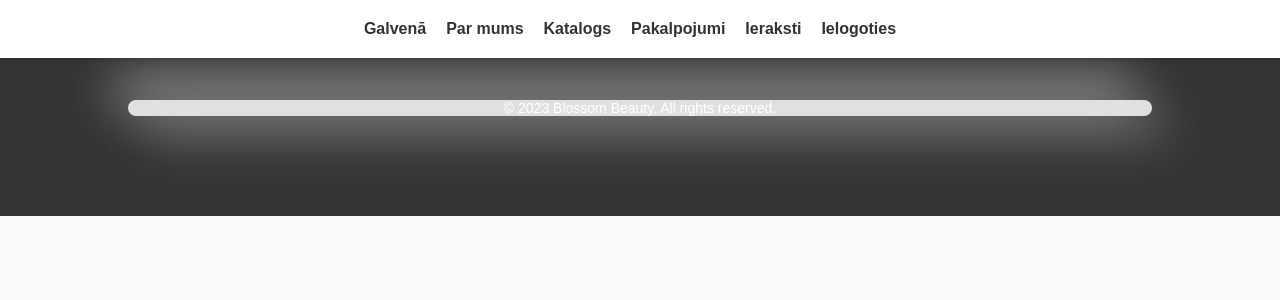
After one commit to karliszz/Zeiburlins_interneta_veikals, a PHP site: page /pasutijums.php in a window 1280 px wide. The commit adds this page. Shown: the top 300 px of the page. Run offline with PHP 8.4, Linux system fonts and the light colour scheme.

Commit message:
Pasutijuma lapas izveide

```diff
--- a/CSS/main.css
+++ b/CSS/main.css
@@ -199,7 +199,7 @@
     padding:1rem 0;
     line-height: 1.8;
 }
-
+/* Šī dala attiecas uz sakni*/
 :root{
   --main-color:#d881b1;
   --black:#555;
--- /dev/null
+++ b/pasutijums.php
@@ -0,0 +1,31 @@
+<!DOCTYPE html>
+<html lang="en">
+<head>
+   <meta charset="UTF-8">
+   <meta http-equiv="X-UA-Compatible" content="IE=edge">
+   <meta name="viewport" content="width=device-width, initial-scale=1.0">
+   <title>Blossom Beauty</title>
+   <link rel="stylesheet" href="CSS/main.css">
+</head>
+<body>
+<header>
+      <nav>
+         <ul>
+            <li><a href="index.php">Galvenā</a></li>
+            <li><a href="index.php">Par mums</a></li>
+            <li><a href="index.php">Katalogs</a></li>
+            <li><a href="index.php">Pakalpojumi</a></li>
+            <li><a href="index.php">Ieraksti</a></li>
+            <li><a href="login.php">Ielogoties</a></li>
+         </ul>
+      </nav>
+   </header>
+
+   <footer>
+      <div class="container">
+         <p>&copy; 2023 Blossom Beauty. All rights reserved.</p>
+      </div>
+   </footer>
+
+</body>
+</html>
```
Also changed, not shown: 1 other file.
